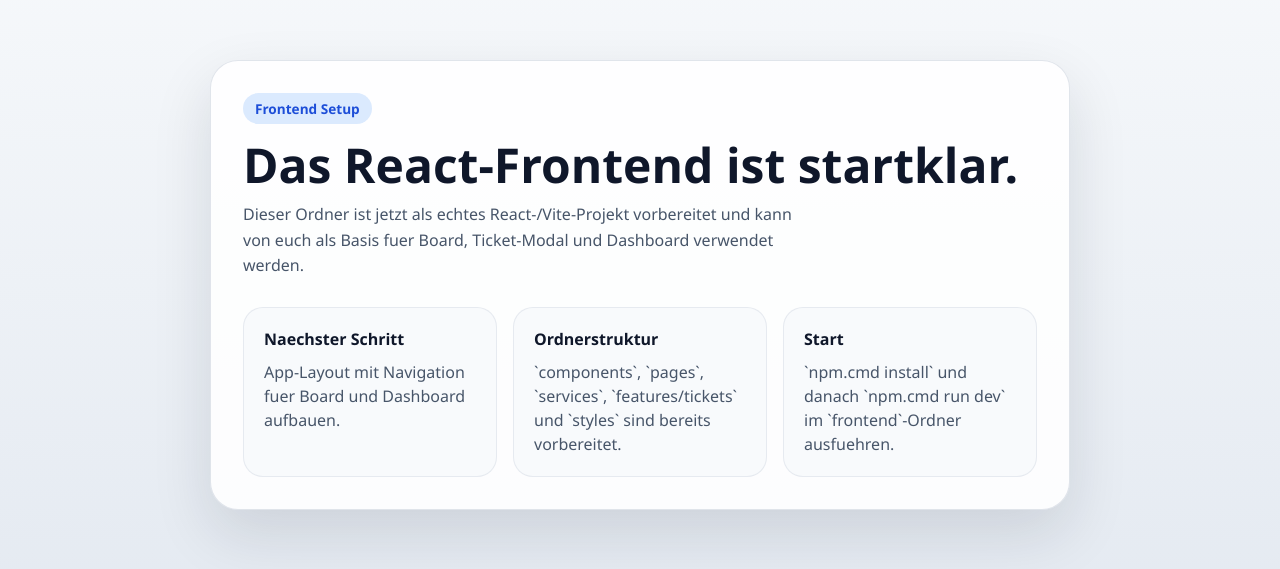
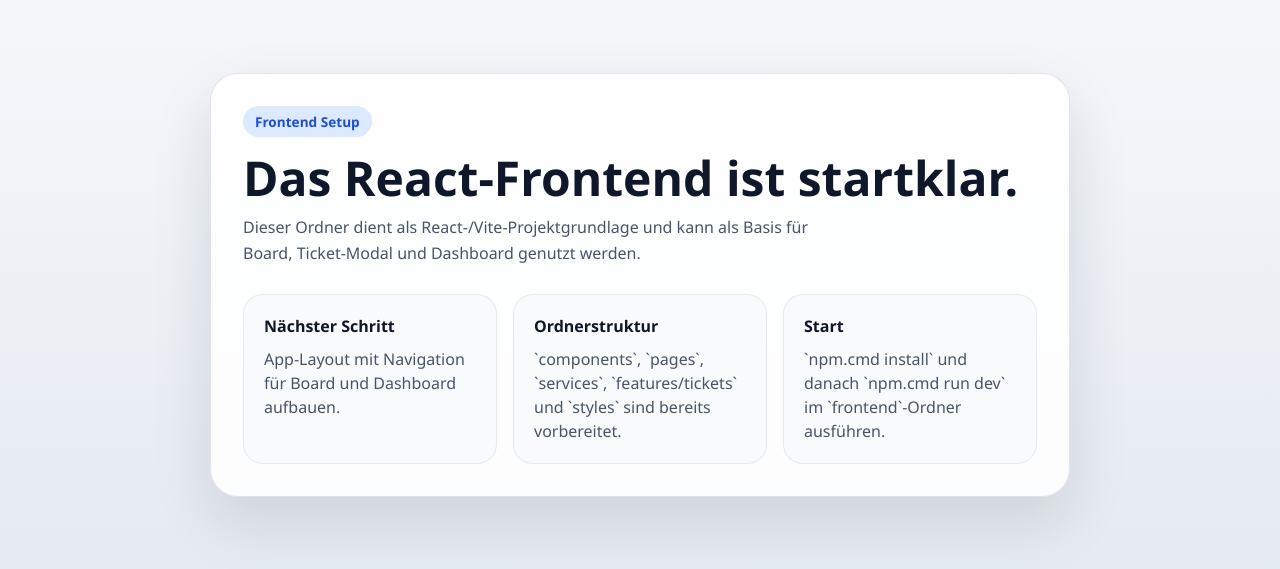
Before and after one commit to danny1020/projektdashboard, a React (Vite) app in the folder frontend/: page / in a window 1280 px wide. Shown: the part 115-684 px from the top of the page. Built offline with nearby package versions, Linux system fonts and the light colour scheme.

Commit message:
docs: switch project texts to utf-8 (#1)

```diff
--- a/frontend/src/App.jsx
+++ b/frontend/src/App.jsx
@@ -5,14 +5,14 @@ export default function App() {
         <span className="eyebrow">Frontend Setup</span>
         <h1>Das React-Frontend ist startklar.</h1>
         <p>
-          Dieser Ordner ist jetzt als echtes React-/Vite-Projekt vorbereitet und kann von euch als Basis
-          fuer Board, Ticket-Modal und Dashboard verwendet werden.
+          Dieser Ordner dient als React-/Vite-Projektgrundlage und kann als Basis für Board,
+          Ticket-Modal und Dashboard genutzt werden.
         </p>
 
         <div className="next-steps">
           <article className="step-card">
-            <h2>Naechster Schritt</h2>
-            <p>App-Layout mit Navigation fuer Board und Dashboard aufbauen.</p>
+            <h2>Nächster Schritt</h2>
+            <p>App-Layout mit Navigation für Board und Dashboard aufbauen.</p>
           </article>
           <article className="step-card">
             <h2>Ordnerstruktur</h2>
@@ -20,7 +20,7 @@ export default function App() {
           </article>
           <article className="step-card">
             <h2>Start</h2>
-            <p>`npm.cmd install` und danach `npm.cmd run dev` im `frontend`-Ordner ausfuehren.</p>
+            <p>`npm.cmd install` und danach `npm.cmd run dev` im `frontend`-Ordner ausführen.</p>
           </article>
         </div>
       </section>
```
Also changed, not shown: 4 other files (tests, documents, lock files or other folders).
